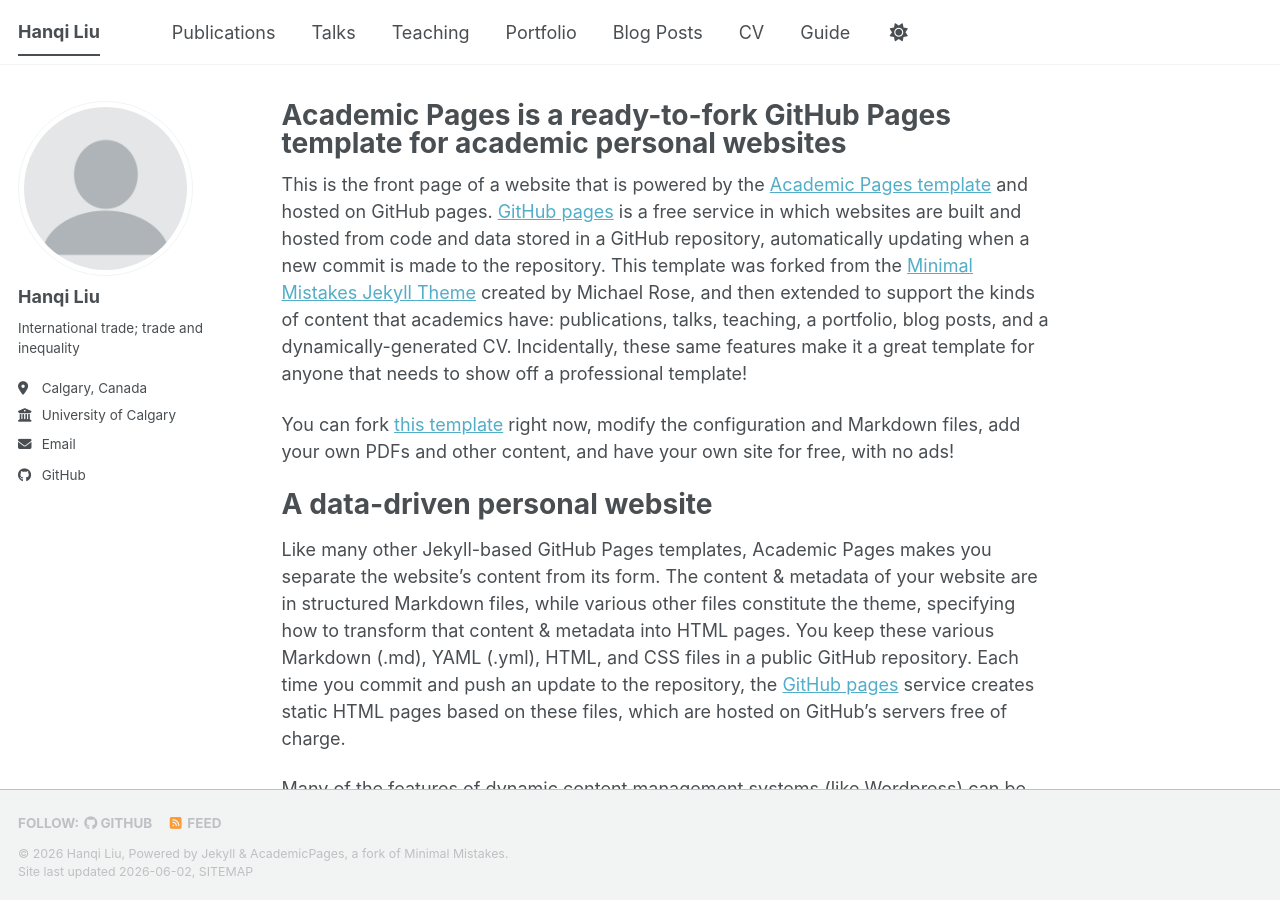
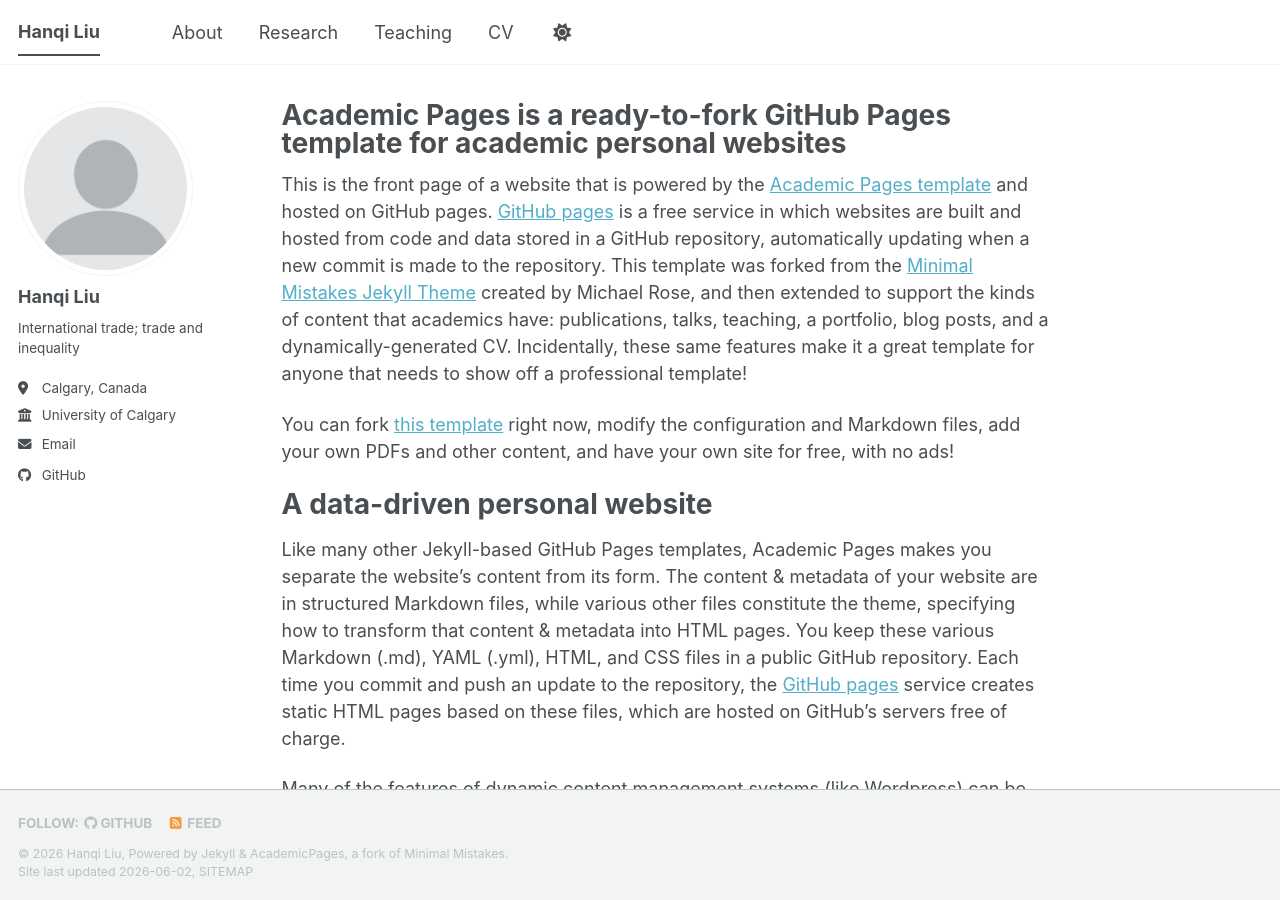
Before and after one commit to hanqi-liu-econ/hanqi-liu-econ.github.io, a Jekyll site: the page built from _pages/about.md, in a window 1280 px wide and 900 px high. Built offline with Jekyll 4.4.1, drawn with Linux system fonts in a browser that asks for light colours; a script bundle is joined from its source files by our own code; library files that are not in the unit come from our copies.

Commit message:
Update navigation.yml

```diff
--- a/_data/navigation.yml
+++ b/_data/navigation.yml
@@ -8,26 +8,11 @@
 #      Markdown formatted page while the second is generated using JSON.
 
 main:
-  - title: "Publications"
+  - title: "About"
+    url: /
+  - title: "Research"
     url: /publications/
-
-  - title: "Talks"
-    url: /talks/
-
   - title: "Teaching"
     url: /teaching/
-
-  - title: "Portfolio"
-    url: /portfolio/
-
-  - title: "Blog Posts"
-    url: /year-archive/
-
   - title: "CV"
     url: /cv/
-
-  # - title: "CV"
-  #   url: /cv-json/
-
-  - title: "Guide"
-    url: /markdown/
```
